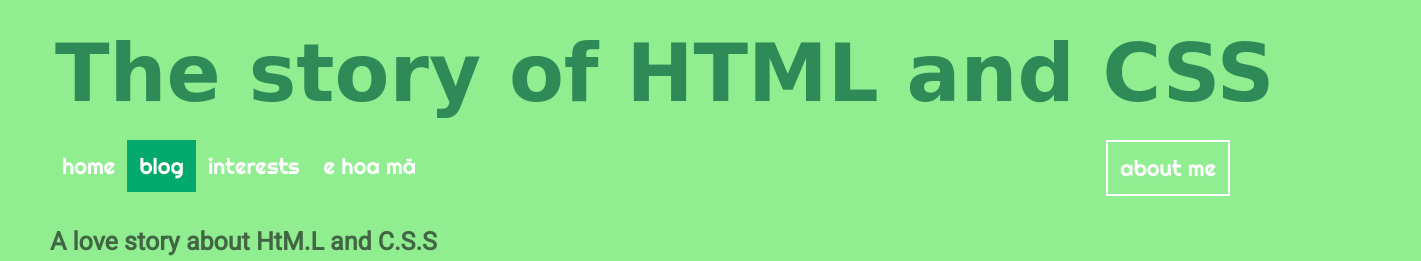
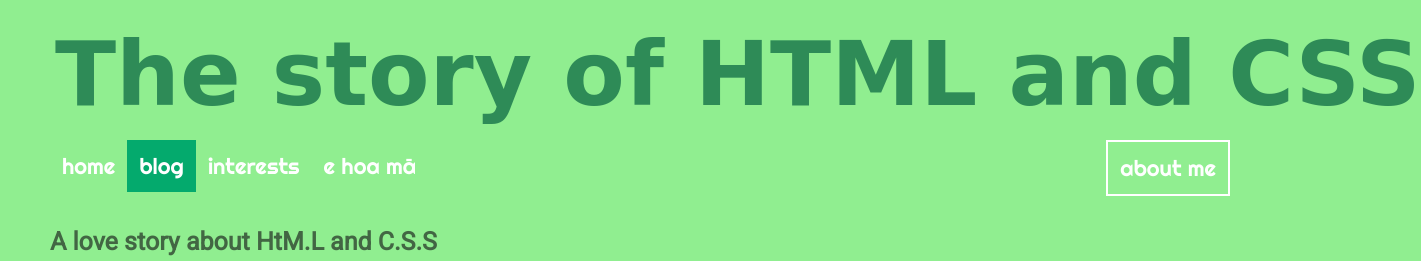
Before and after one commit to sae-shin/sae-shin.github.io, a plain HTML site: page blog/story.html in a window 1280 px wide. Shown: the top 261 px of the page, 1421 px wide, since content can reach past the window. Drawn offline with Linux system fonts and the light colour scheme; a web font is replaced by a local one.

Commit message:
change heading size

```diff
--- a/styles/main.css
+++ b/styles/main.css
@@ -109,12 +109,13 @@ button:hover {
 h1 {
   display: block;
   white-space:nowrap;
-  font-size: 80px;
+  font-size: 7vw;
   color:seagreen;
   margin-left: 5px;
   font-family: 'Rampart One', cursive;
   margin:auto;
   padding: 50px 5px;
+
  }
 
 h2 {
```
